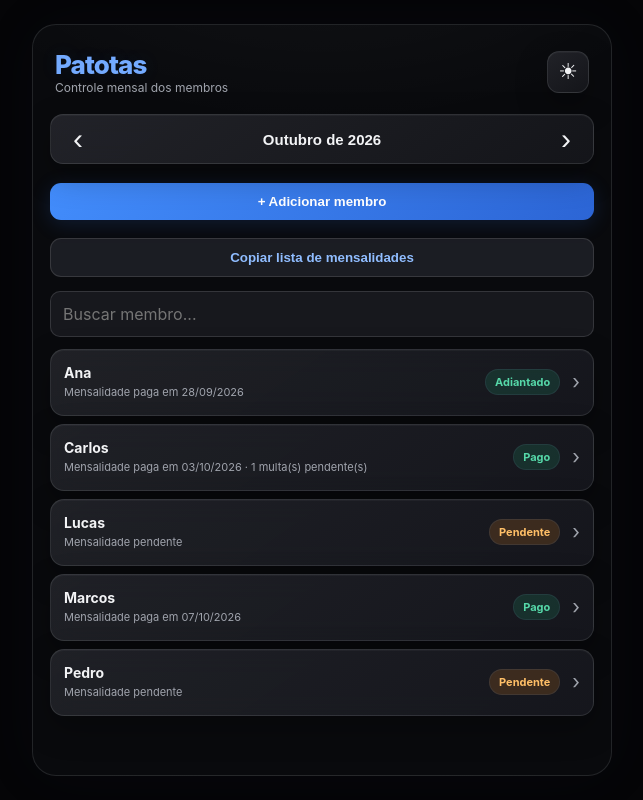
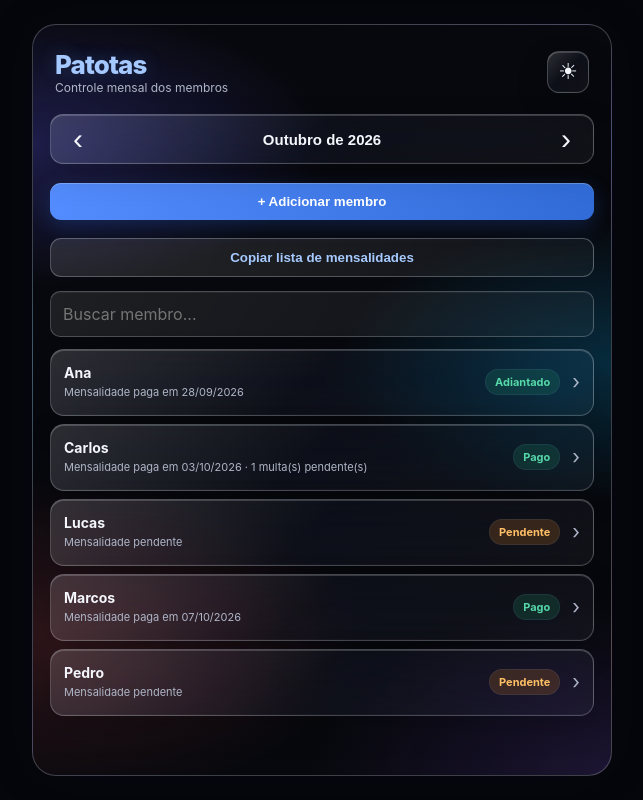
Before and after one commit to lodemarjunior/patotas, a plain HTML site: page index.html in a window 1280 px wide. Both pictures are taken after a click on the button "Alternar tema". Shown: the whole page, without its empty margins (318-961 px from the left). Drawn offline with Linux system fonts and the light colour scheme.

Commit message:
Aprimora tema escuro para glassmorphism sobre iluminação colorida

```diff
--- a/styles.css
+++ b/styles.css
@@ -112,3 +112,52 @@ input:focus,select:focus{outline:2px solid rgba(65,132,247,.35);border-color:rgb
 .theme-dark .brand{color:#73aaff;text-shadow:0 0 18px rgba(54,115,225,.11)}
 input[type=number]::-webkit-inner-spin-button,input[type=number]::-webkit-outer-spin-button{-webkit-appearance:none;margin:0}
 input[type=number]{-moz-appearance:textfield;appearance:textfield}
+
+/* v19 glass noir: lights behind translucent glass, no structural layout changes */
+.theme-dark{
+ --bg:#08090f;--surface:rgba(30,33,45,.42);
+ --ink:#f4f6fc;--muted:#afb6c8;--line:rgba(235,241,255,.24);
+ --shadow:0 12px 32px rgba(0,0,0,.24),inset 0 1px 0 rgba(255,255,255,.14);
+ background:#05060b;
+}
+.theme-dark .app{
+ background:
+ radial-gradient(ellipse 68% 25% at 0% 16%,rgba(93,90,244,.27),transparent 75%),
+ radial-gradient(ellipse 61% 24% at 100% 45%,rgba(9,158,219,.24),transparent 78%),
+ radial-gradient(ellipse 68% 28% at 4% 82%,rgba(241,89,92,.17),transparent 77%),
+ radial-gradient(ellipse 65% 28% at 100% 100%,rgba(122,75,211,.19),transparent 80%),
+ #07080d;
+}
+.theme-dark .month-bar,
+.theme-dark .panel,.theme-dark .list-row,.theme-dark .stat,.theme-dark .member-summary,
+.theme-dark .icon-btn{
+ background:linear-gradient(135deg,rgba(245,248,255,.16),rgba(100,123,168,.07) 48%,rgba(255,255,255,.045));
+ border:1px solid rgba(239,244,255,.24);
+ box-shadow:inset 0 1px rgba(255,255,255,.18),inset 0 -1px rgba(255,255,255,.025),0 12px 32px rgba(0,0,0,.17);
+ -webkit-backdrop-filter:blur(22px) saturate(145%);
+ backdrop-filter:blur(22px) saturate(145%);
+}
+.theme-dark .modal{
+ background:radial-gradient(ellipse 110% 34% at 10% 0%,rgba(85,105,190,.21),transparent),linear-gradient(150deg,rgba(32,35,48,.96),rgba(11,13,22,.96));
+ border-color:rgba(255,255,255,.21);
+ box-shadow:inset 0 1px rgba(255,255,255,.17),0 -16px 60px rgba(0,0,0,.48);
+}
+.theme-dark input,.theme-dark select{
+ background:linear-gradient(120deg,rgba(255,255,255,.095),rgba(255,255,255,.035));
+ border-color:rgba(255,255,255,.22);
+ box-shadow:inset 0 1px rgba(255,255,255,.055);
+}
+.theme-dark .action.outline{
+ background:linear-gradient(125deg,rgba(255,255,255,.12),rgba(255,255,255,.04));
+ border-color:rgba(234,242,255,.27);
+ color:#a6caff;
+}
+.theme-dark .action:not(.outline):not(.danger){
+ background:linear-gradient(120deg,#548dff,#306bd7);
+ box-shadow:inset 0 1px rgba(255,255,255,.26),0 6px 20px rgba(40,100,220,.26);
+}
+.theme-dark .brand{color:#a5c8ff;text-shadow:0 0 18px rgba(105,162,255,.25)}
+.theme-dark .modal-backdrop{background:rgba(3,4,9,.59);backdrop-filter:blur(8px)}
+@media(prefers-reduced-transparency:reduce){
+ .theme-dark .month-bar,.theme-dark .panel,.theme-dark .list-row,.theme-dark .icon-btn{background:#262834}
+}
```
